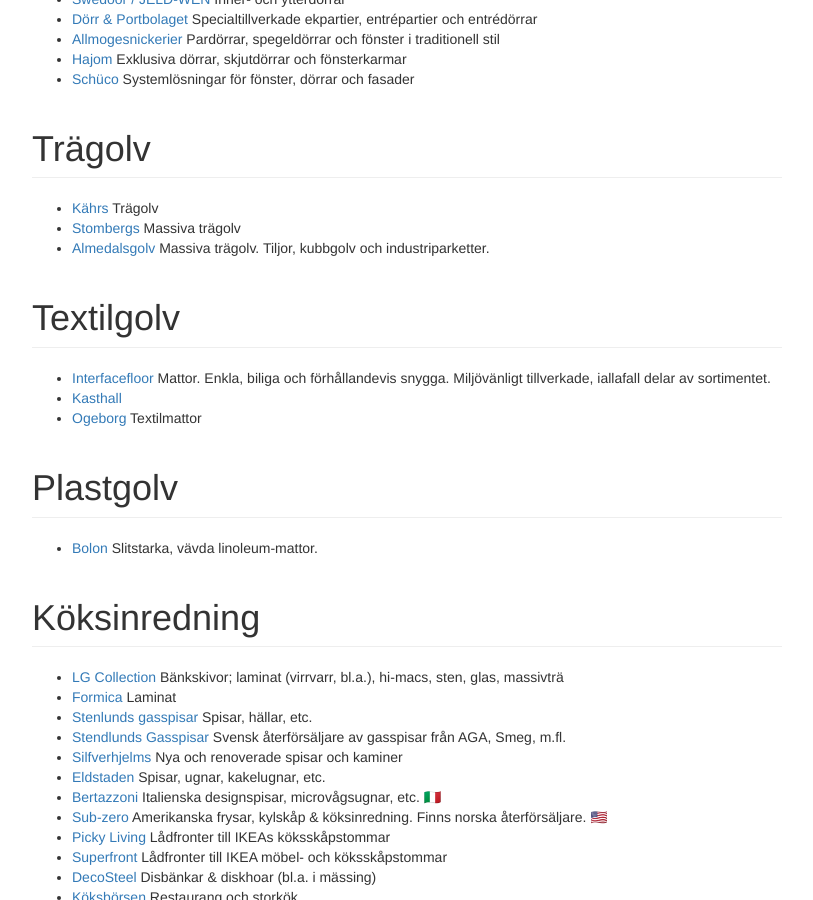
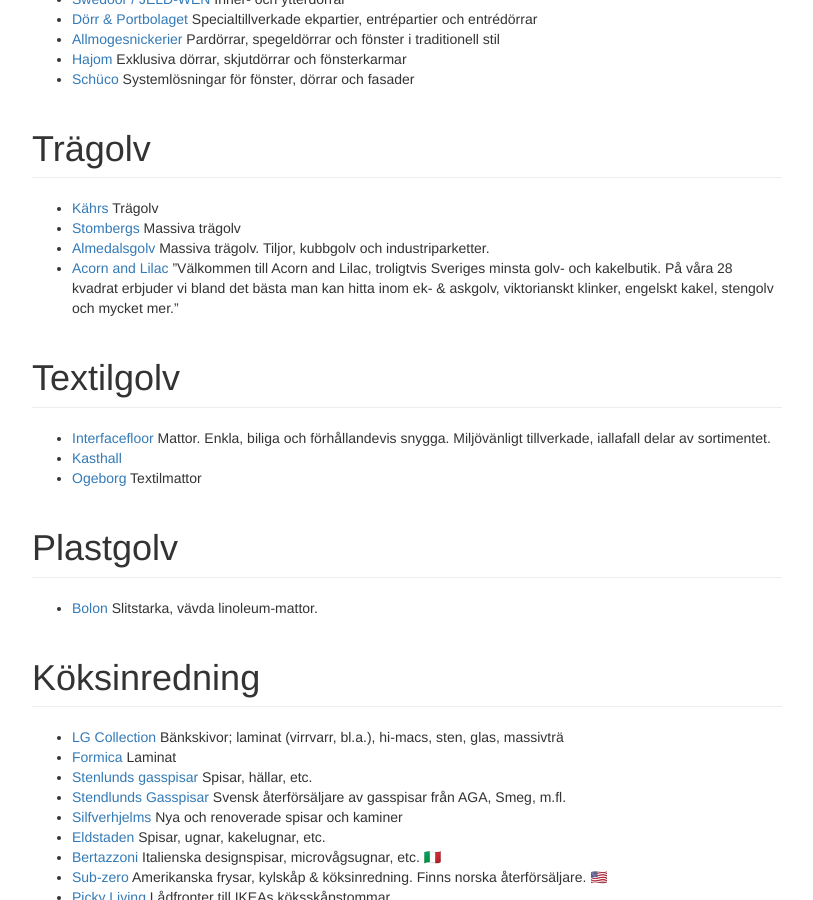
Before and after one commit to pbeck/bygglistan, a Jekyll site: the page built from index.md, in a window 1280 px wide and 900 px high, scrolled down 3405 px. Shown: the whole window, without its empty margins (38-851 px from the left). Built offline with Jekyll 4.4.1, drawn with Linux system fonts in a browser that asks for light colours; comment, search, counter and statistics services are not loaded.

Commit message:
Acorn and Lilac

```diff
--- a/index.md
+++ b/index.md
@@ -130,6 +130,7 @@ layout: default
 * [Kährs](http://www.kahrs.com/sv-SE/Arkitekt/) Trägolv
 * [Stombergs](http://www.stombergs.se/index.asp) Massiva trägolv
 * [Almedalsgolv](http://www.almedalsgolv.se/se/) Massiva trägolv. Tiljor, kubbgolv och industriparketter.
+* [Acorn and Lilac](http://www.acornandlilac.se) ”Välkommen till Acorn and Lilac, troligtvis Sveriges minsta golv- och kakelbutik. På våra 28 kvadrat erbjuder vi bland det bästa man kan hitta inom ek- & askgolv, viktorianskt klinker, engelskt kakel, stengolv och mycket mer.”
 
 <h1 id="textilgolv" class="page-header">Textilgolv</h1>
 
```
